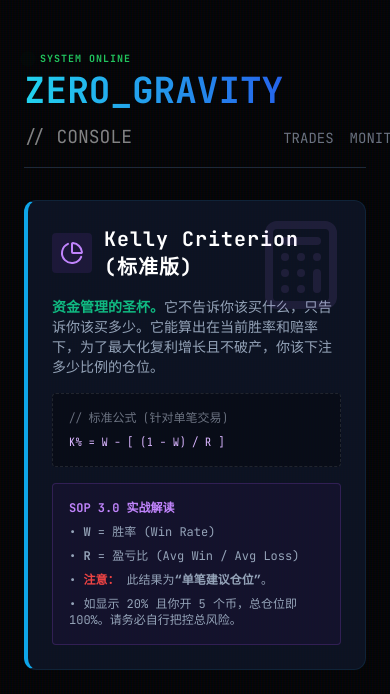
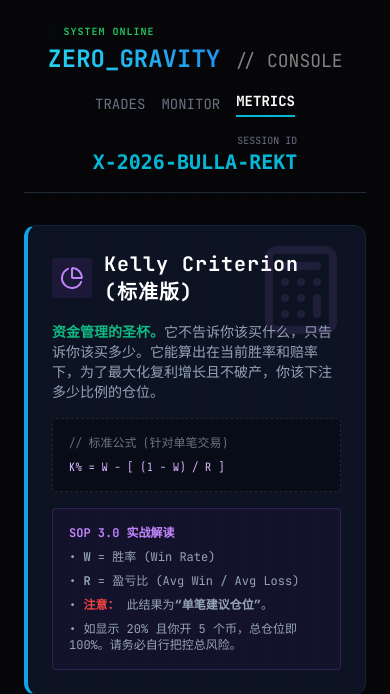
Before and after one commit to miracle-zs/crypto_dashboard, a FastAPI app: page /metrics in a window 390 px wide; the page is wider, and only the part inside the window is pictured. Shown: the top 694 px of that part. Run offline with FastAPI, Linux system fonts and the light colour scheme; some libraries are stand-ins or nearby versions.

Commit message:
style: optimize metrics page for mobile

```diff
--- a/templates/metrics.html
+++ b/templates/metrics.html
@@ -59,13 +59,13 @@
 </head>
 <body class="min-h-screen p-6 md:p-12">
 
-    <header class="flex justify-between items-end mb-8 border-b border-gray-800 pb-4">
+    <header class="flex flex-col md:flex-row justify-between items-center md:items-end mb-8 border-b border-gray-800 pb-4 gap-4 md:gap-0">
         <div>
             <div class="flex items-center gap-2 mb-1">
                 <div class="w-2 h-2 bg-green-500 rounded-full animate-ping"></div>
                 <span class="text-[10px] text-green-500 font-bold tracking-widest">SYSTEM ONLINE</span>
             </div>
-            <h1 class="text-4xl font-bold text-transparent bg-clip-text bg-gradient-to-r from-cyan-400 to-blue-600">
+            <h1 class="text-2xl md:text-4xl font-bold text-transparent bg-clip-text bg-gradient-to-r from-cyan-400 to-blue-600">
                 ZERO_GRAVITY <span class="text-white text-lg font-normal opacity-50">// CONSOLE</span>
             </h1>
         </div>
```
